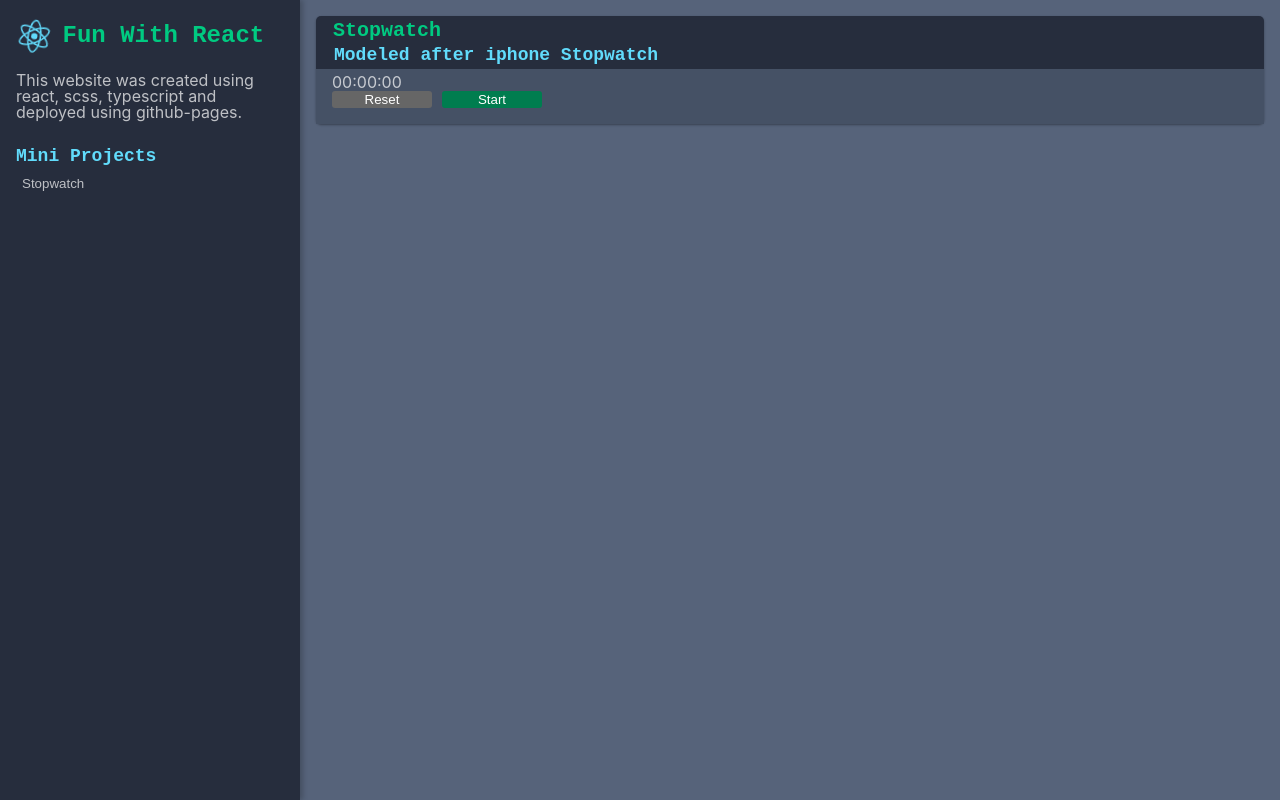
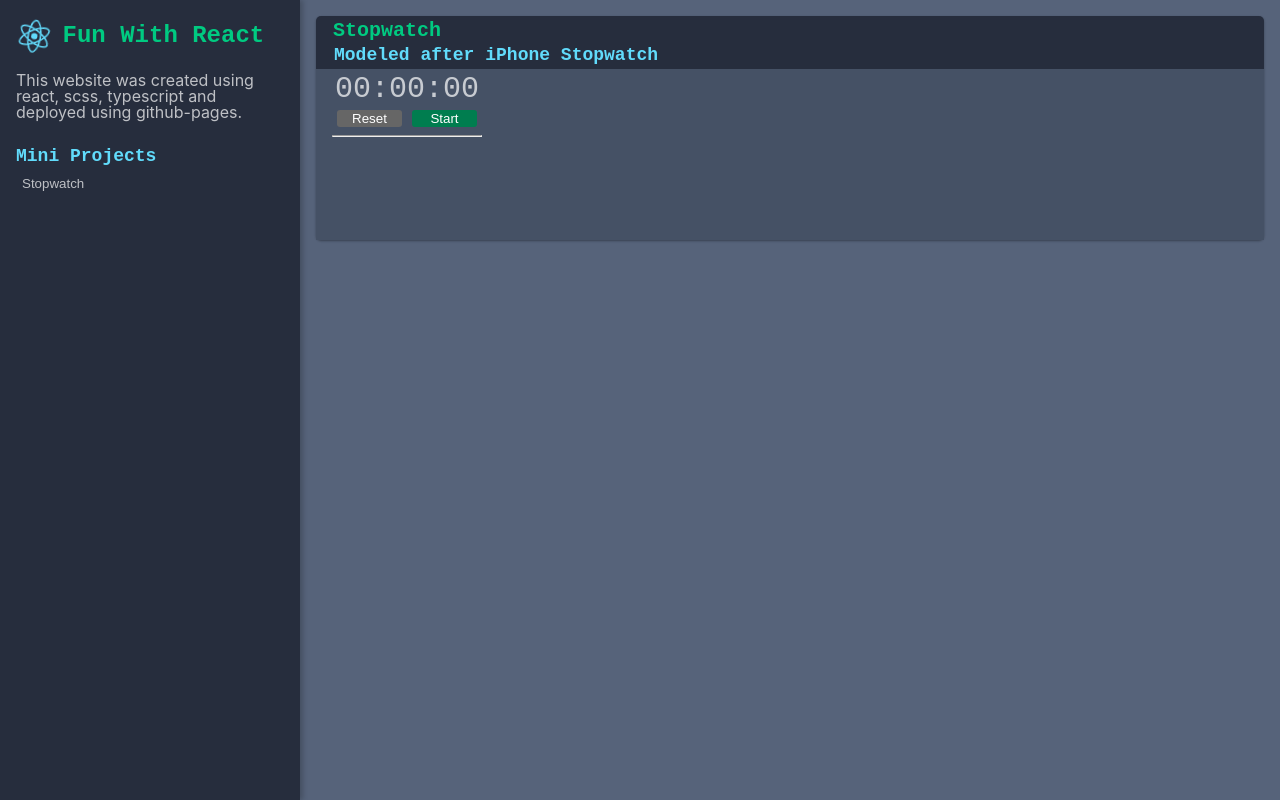
Before and after one commit to nate-h/fun-with-react, a React (Create React App) app: page / in a window 1280 px wide. Built offline with nearby package versions, Linux system fonts and the light colour scheme.

Commit message:
Get more styles down.

```diff
--- a/src/stop-watch/StopWatch.scss
+++ b/src/stop-watch/StopWatch.scss
@@ -1,13 +1,27 @@
 @use '../variables.scss' as *;
 
 .Stopwatch {
+  width: 150px;
+  height: 150px;
+  display: flex;
+  flex-direction: column;
+  align-items: center;
+
+  p {
+    font-size: 30px;
+    margin-bottom: 5px;
+    font-family: 'Courier New';
+  }
   button {
     border: none;
     color: white;
     background-color: #666;
     border-radius: $br-1;
-    margin-right: 10px;
-    min-width: 100px;
+    min-width: 65px;
+
+    &:first-child {
+      margin-right: 10px;
+    }
   }
   .start {
     background-color: $c4;
@@ -15,4 +29,8 @@
   .stop {
     background-color: crimson;
   }
+
+  hr {
+    width: 100%;
+  }
 }
--- a/src/stop-watch/StopWatch.tsx
+++ b/src/stop-watch/StopWatch.tsx
@@ -49,9 +49,9 @@ export default function Stopwatch() {
   };
 
   return (
-    <Card header='Stopwatch' subheader='Modeled after iphone Stopwatch'>
+    <Card header='Stopwatch' subheader='Modeled after iPhone Stopwatch'>
       <section className='Stopwatch'>
-        {displayTime()}
+        <p>{displayTime()}</p>
         {startTime ? (
           <div>
             <button onClick={lap}>Lap</button>
@@ -67,6 +67,7 @@ export default function Stopwatch() {
             </button>
           </div>
         )}
+        <hr />
       </section>
     </Card>
   );
```
